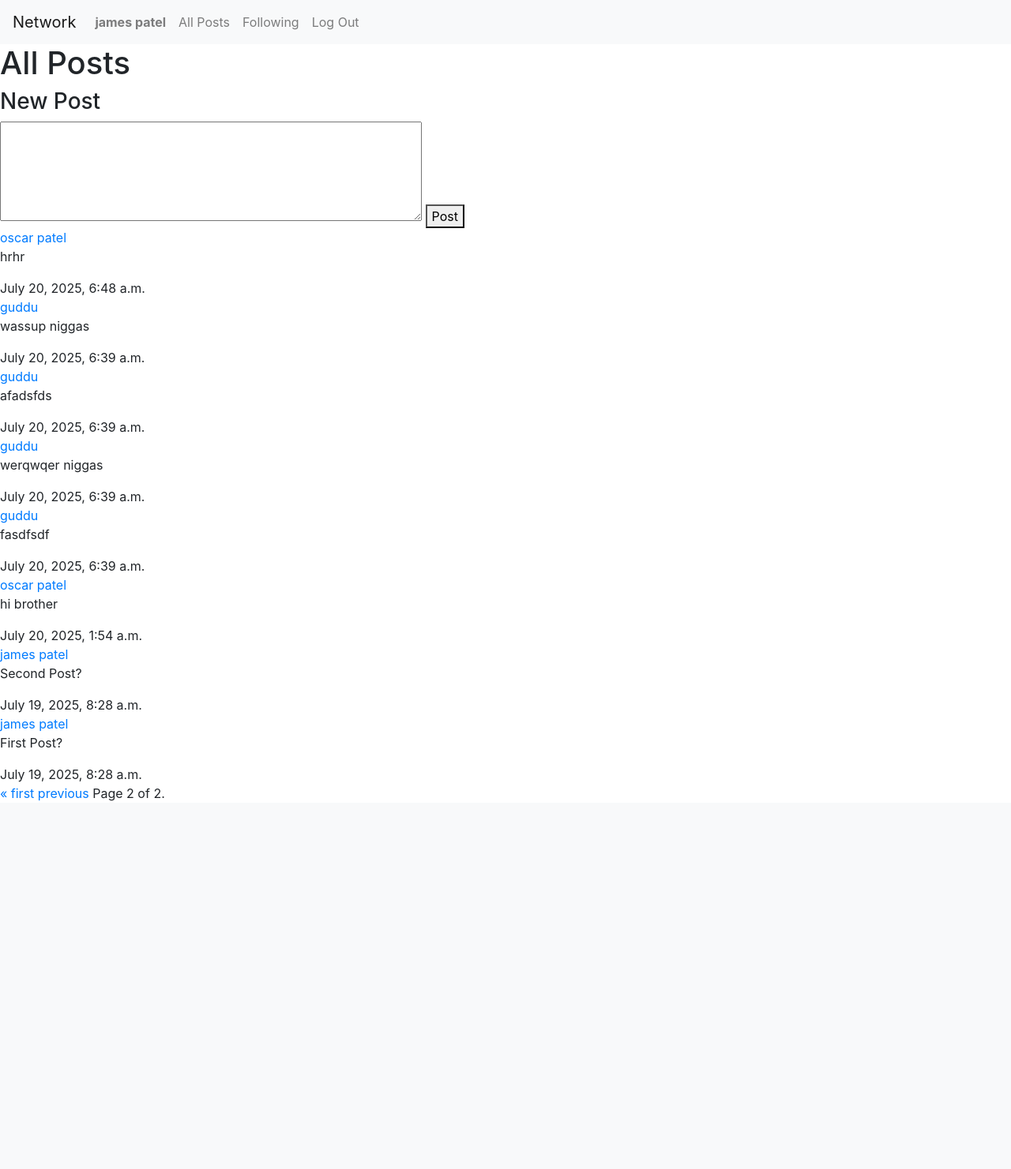
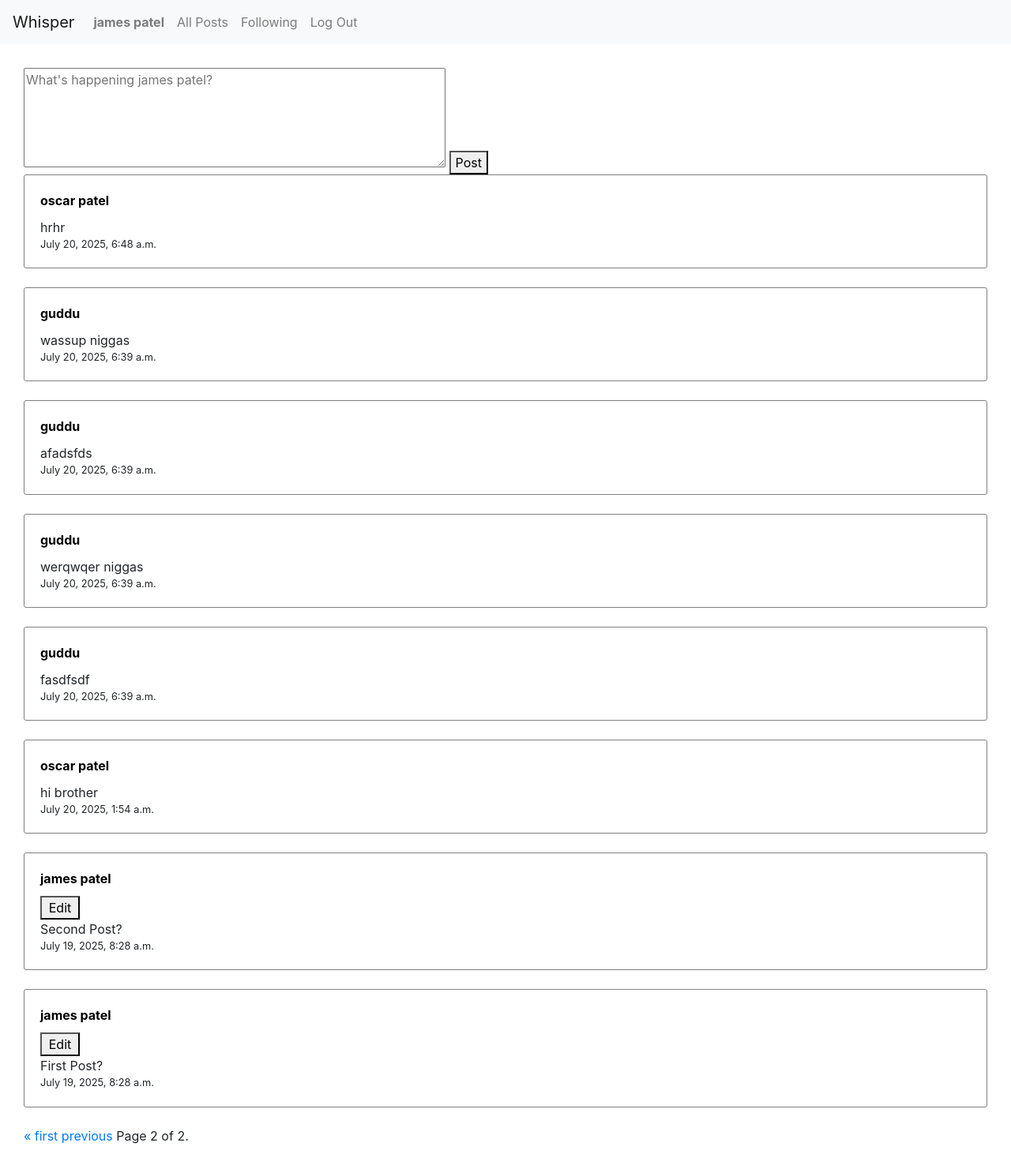
Before and after one commit to precipice11/whisper, a Django app: page /?page=2 in a window 1280 px wide. Shown: the whole page at 79% size. Before the commit the page ends 1015 px from the top, so only its background shows below. Run offline with Django 3.2, Linux system fonts and the light colour scheme; a user stored in the database is signed in; data comes from the database, SQL or seed files in the repository; both versions use the stored data as it was after the commit; some libraries are stand-ins or nearby versions.

Commit message:
finish some styling

```diff
--- a/network/static/network/script.js
+++ b/network/static/network/script.js
@@ -1,18 +1,84 @@
 
 
-// document.addEventListener('DOMContentLoaded', () => {
-//     allPostsContainer = document.querySelector('#allPostsCont');
-//     followingContainer = document.querySelector('#followingCont');
 
-//     document.querySelector('#allPosts').addEventListener('click', () => {
-//         console.log('click');
-//         followingContainer.style.display = 'none';
-//         allPostsContainer.style.display = 'block';
-//     });
+document.addEventListener('DOMContentLoaded', () => {
+        document.querySelectorAll('.editPost').forEach(button => {
+        button.addEventListener('click', () => {
+            const postId = button.dataset.postId;
+            const postContentDiv = document.querySelector(`.postContent[data-post-id="${postId}"]`);
+            const originalText = postContentDiv.textContent.trim();
 
-//     document.querySelector('#followingPage').addEventListener('click', () => {
-//         followingContainer.style.display = 'block';
-//         allPostsContainer.style.display = 'none';
-//     });
+            // Replace content with textarea
+            const textarea = document.createElement('textarea');
+            textarea.value = originalText;
+            textarea.rows = 4;
+            textarea.style.width = "100%";
 
-// })
+            // Create save button
+            const saveButton = document.createElement('button');
+            saveButton.textContent = "Save";
+            saveButton.style.marginTop = "5px";
+
+        // Clear old content and insert textarea + save button
+            postContentDiv.innerHTML = "";
+            postContentDiv.appendChild(textarea);
+            postContentDiv.appendChild(saveButton);
+
+            saveButton.addEventListener('click', () => {
+            const newContent = textarea.value.trim();
+
+            // Send updated content via fetch
+            fetch(`/edit-post/${postId}/`, {
+                method: "POST",
+                headers: {
+                "Content-Type": "application/json",
+                "X-CSRFToken": getCookie("csrftoken")
+                },
+                body: JSON.stringify({ content: newContent })
+            })
+            .then(response => response.json())
+            .then(data => {
+                if (data.success) {
+                // Replace textarea with updated content
+                postContentDiv.innerHTML = newContent;
+                } else {
+                alert("Error saving post");
+                }
+        });
+        });
+    });
+    });
+
+
+    function getCookie(name) {
+    let cookieValue = null;
+    if (document.cookie && document.cookie !== '') {
+        const cookies = document.cookie.split(';');
+        for (let cookie of cookies) {
+        cookie = cookie.trim();
+        if (cookie.startsWith(name + '=')) {
+            cookieValue = decodeURIComponent(cookie.substring(name.length + 1));
+            break;
+        }
+        }
+    }
+    return cookieValue;
+    }
+
+    document.addEventListener('DOMContentLoaded', () => {
+    const textarea = document.getElementById('postContent');
+    const postBtn = document.getElementById('postBtn');
+
+    textarea.addEventListener('input', () => {
+        const hasContent = textarea.value.trim().length > 0;
+
+        postBtn.disabled = !hasContent;
+        postBtn.classList.toggle('enabled', hasContent);
+    });
+    });
+
+})
+
+
+
+// CSRF token helper for fetch
--- a/network/static/network/styles.css
+++ b/network/static/network/styles.css
@@ -0,0 +1,20 @@
+
+
+#allPostsCont {
+    margin: 20px;
+    padding: 10px;
+}
+
+
+.post {
+    display: flex;
+    flex-direction: column;
+    margin-bottom: 1.5rem;
+    border: 1px solid gray;
+    padding: 20px;
+    border-radius: 3px;
+}
+
+.editPost {
+    max-width: 50px;
+}
--- a/network/templates/network/index.html
+++ b/network/templates/network/index.html
@@ -5,29 +5,34 @@
 
 {% if user.is_authenticated %}
     <div id="allPostsCont">
-        <h1>All Posts</h1>
+
 
         <div id="newPostCont">
 
-            <h3>New Post</h3>
             <form method="POST" action="{% url 'submitPost' %}">
                 {% csrf_token %}
-                <textarea name="postContent" rows="5" cols="50"></textarea>
-                <button>Post</button>
+                <textarea name="postContent" rows="5" cols="50" placeholder="What's happening {{request.user}}?"></textarea>
+                <button id="postBtn">Post</button>
             </form>
 
         </div>
 
         <div id="allPosts">
-            {% for post in page_obj %}
 
-            <div>
-                <a href="{% url 'profile' user_id=post.user.id %}">{{post.user}}</a>
-                <p>{{post.postContent}}</p>
-                <div>{{post.dateCreated}}</div>
-            </div>
 
-            {% endfor %}
+        {% for post in page_obj %}
+        <div class="post" id="post-{{ post.id }}">
+            <strong style="margin-bottom: 10px;"><a style=" color: black;" href="{% url 'profile' user_id=post.user.id %}">{{ post.user }}</a></strong>
+
+            {% if post.user == request.user %}
+            <button class="editPost" data-post-id="{{ post.id }}">Edit</button>
+            {% endif %}
+
+            <div class="postContent" data-post-id="{{ post.id }}">{{ post.postContent }}</div>
+            <small>{{ post.dateCreated }}</small>
+        </div>
+        {% endfor %}
+
 
             <div class="pagination">
                 <span class="step-links">
--- a/network/templates/network/layout.html
+++ b/network/templates/network/layout.html
@@ -12,13 +12,13 @@
     <body>
 
         <nav class="navbar navbar-expand-lg navbar-light bg-light">
-            <a class="navbar-brand" href="#">Network</a>
+            <a class="navbar-brand" href="#">Whisper</a>
 
             <div>
               <ul class="navbar-nav mr-auto">
                 {% if user.is_authenticated %}
                     <li class="nav-item">
-                        <a class="nav-link" href="#"><strong>{{ user.username }}</strong></a>
+                        <a class="nav-link" href="{% url 'profile' user_id=request.user.id %}"><strong>{{ user.username }}</strong></a>
                     </li>
                 {% endif %}
                 <li class="nav-item">
--- a/network/urls.py
+++ b/network/urls.py
@@ -13,4 +13,6 @@ urlpatterns = [
     path("follow/<int:user_id>/", views.follow_user, name="follow"),
     path("unfollow/<int:user_id>/", views.unfollow_user, name="unfollow"),
     path("following/", views.followingPage, name="following"),
+    path("edit-post/<int:post_id>/", views.edit_post, name="edit_post"),
+
 ]
--- a/network/views.py
+++ b/network/views.py
@@ -6,7 +6,9 @@ from django.http import HttpResponse, HttpResponseRedirect
 from django.shortcuts import render, get_object_or_404, redirect
 from django.urls import reverse
 from django.contrib.auth.decorators import login_required
-
+from django.views.decorators.csrf import csrf_exempt
+from django.http import JsonResponse
+import json
 
 from .models import User, Post
 
@@ -78,6 +80,22 @@ def followingPage(request):
     return render(request, 'network/following.html', context)
 
 
+@login_required
+@csrf_exempt  # optional if you're using fetch with csrf token
+def edit_post(request, post_id):
+    if request.method == "POST":
+        data = json.loads(request.body)
+        content = data.get("content", "").strip()
+
+        try:
+            post = Post.objects.get(pk=post_id, user=request.user)
+            post.postContent = content
+            post.save()
+            return JsonResponse({"success": True})
+        except Post.DoesNotExist:
+            return JsonResponse({"success": False, "error": "Post not found or not yours"})
+    return JsonResponse({"success": False, "error": "Invalid request"})
+
 
 
 
```
Also changed, not shown: network/templates/network/following.html (+13 -3 lines), network/templates/network/profile.html (+12 -4 lines), db.sqlite3.
